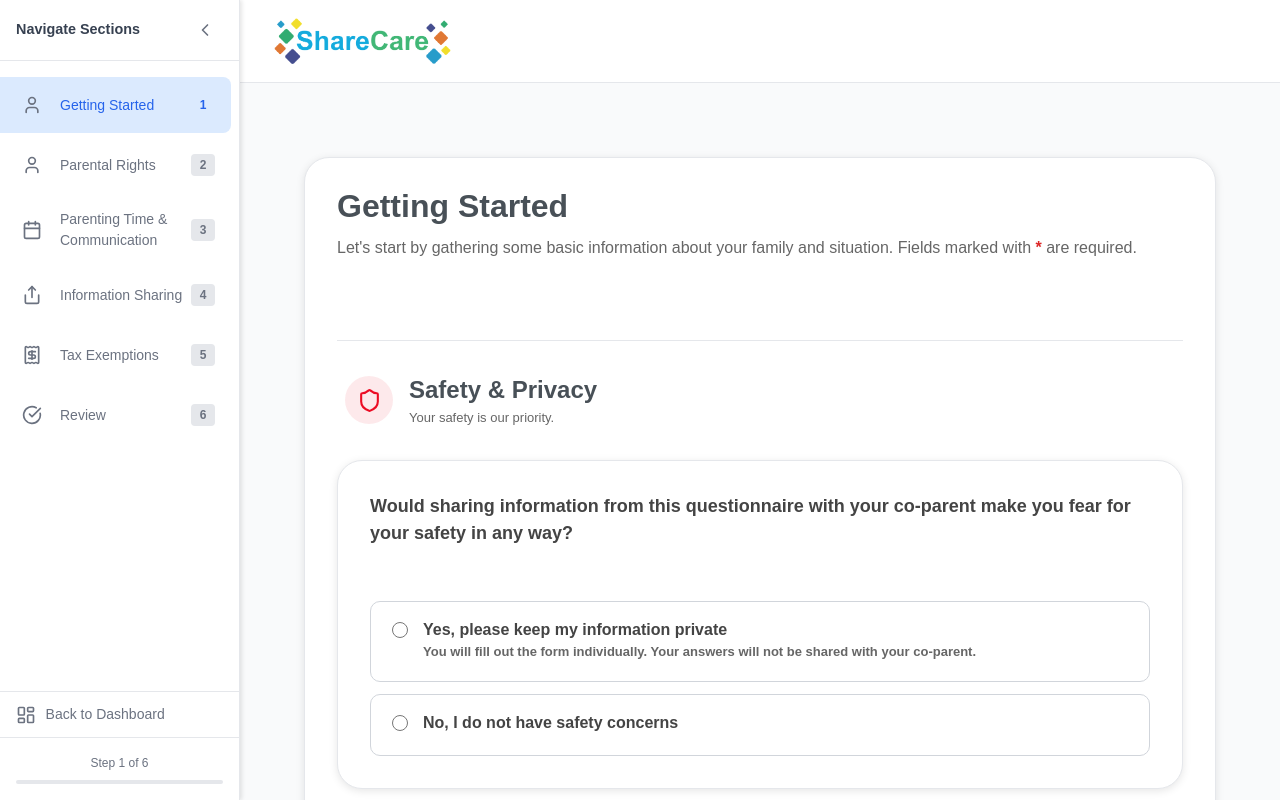
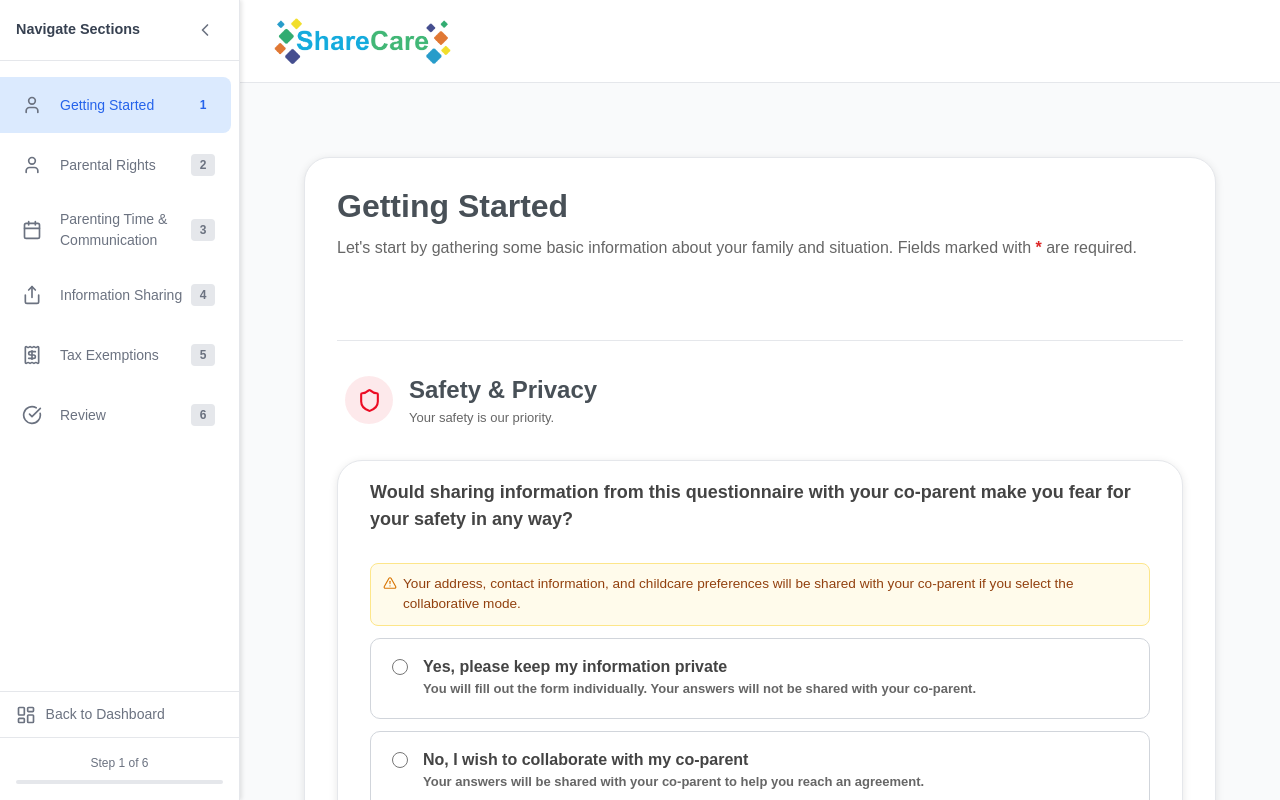
Before and after one commit to BHansen29/parenting_project, a React app in the folder frontend/: page /getting-started in a window 1280 px wide. Shown: the top 800 px of the page. Built offline with nearby package versions, Linux system fonts and the light colour scheme; no server answers; the HTML template or start-up script is replaced by a standard one.

Commit message:
Updated the safety and privacy screening question to match legal specifications.

```diff
--- a/frontend/src/pages/GettingStarted.jsx
+++ b/frontend/src/pages/GettingStarted.jsx
@@ -1,5 +1,5 @@
 import { useState, useEffect } from 'react';
-import { Info, Shield, Users, UserCheck } from 'lucide-react';
+import { Info, Shield, Users, UserCheck, AlertTriangle } from 'lucide-react';
 import { useNavigate } from 'react-router-dom';
 import { Card, CardHeader, CardTitle, CardDescription, CardContent } from '../components/common/card';
 import TextInput from '../components/forms/TextInput';
@@ -10,29 +10,155 @@ import { useNavigation } from '../context/NavigationContext';
 import './Page.css';
 import SectionHeader from '../components/forms/SectionHeader';
 import RadioQuestion from '../components/forms/RadioQuestion';
+import RadioButton from '../components/forms/RadioButton';
+
+// ─── SafetyPrivacyQuestion ────────────────────────────────────────────────────
+//
+// Handles the merged safety + collaboration question as a single self-contained unit.
+//
+// The three raw radio options map to collaborationMode values in FormContext:
+//   'yes'          → 'locked-individual'  (safety concern; no sharing at all)
+//   'collaborative'→ 'collaborative'      (happy to share)
+//   'no-private'   → 'individual'         (no safety concern but chose not to share)
+//
+// The 'no-private' option triggers an inline confirmation sub-flow before
+// committing to FormContext, encouraging the user to reconsider collaborating.
+// The raw selection is kept in local state so the confirmation panel can be shown
+// without persisting a half-decided value to FormContext.
+//
+function SafetyPrivacyQuestion({ collaborationMode, onModeChange, error }) {
+  // Derive the initial raw selection from the persisted collaborationMode so
+  // the correct radio is checked when the user navigates back to this page.
+  const rawFromMode = (mode) => {
+    if (mode === 'locked-individual') return 'yes';
+    if (mode === 'collaborative')     return 'collaborative';
+    if (mode === 'individual')        return 'no-private';
+    return '';
+  };
+
+  const [rawSelection, setRawSelection] = useState(rawFromMode(collaborationMode));
+  const [showConfirmation, setShowConfirmation] = useState(false);
+
+  const handleRawChange = (value) => {
+    setRawSelection(value);
+    setShowConfirmation(false); // always reset confirmation when selection changes
+
+    if (value === 'yes') {
+      // Safety concern — lock to individual immediately, no confirmation needed
+      onModeChange('locked-individual');
+    } else if (value === 'collaborative') {
+      onModeChange('collaborative');
+    } else if (value === 'no-private') {
+      // Don't write to FormContext yet — wait for user to confirm via sub-flow
+      onModeChange('');
+      setShowConfirmation(true);
+    }
+  };
+
+  const handleConfirmPrivate = () => {
+    // User is sure they don't want to collaborate
+    setShowConfirmation(false);
+    onModeChange('individual');
+  };
+
+  const handleDeclinePrivate = () => {
+    // User changed their mind — switch to collaborative
+    setShowConfirmation(false);
+    setRawSelection('collaborative');
+    onModeChange('collaborative');
+  };
+
+  return (
+    <div className="safety-privacy-question">
+      <p className="card-heading-question-bold">
+        Would sharing information from this questionnaire with your co-parent make you fear
+        for your safety in any way?
+      </p>
+
+      <p className="safety-privacy-question__disclaimer">
+        <AlertTriangle size={14} className="safety-privacy-question__disclaimer-icon" />
+        Your address, contact information, and childcare preferences will be shared with your
+        co-parent if you select the collaborative mode.
+      </p>
+
+      <div className="radio-group">
+        <RadioButton
+          name="safetyConcern"
+          value="yes"
+          checked={rawSelection === 'yes'}
+          onChange={() => handleRawChange('yes')}
+          label="Yes, please keep my information private"
+          description="You will fill out the form individually. Your answers will not be shared with your co-parent."
+        />
+
+        <RadioButton
+          name="safetyConcern"
+          value="collaborative"
+          checked={rawSelection === 'collaborative'}
+          onChange={() => handleRawChange('collaborative')}
+          label="No, I wish to collaborate with my co-parent"
+          description="Your answers will be shared with your co-parent to help you reach an agreement."
+        />
+
+        <RadioButton
+          name="safetyConcern"
+          value="no-private"
+          checked={rawSelection === 'no-private'}
+          onChange={() => handleRawChange('no-private')}
+          label="No, but I don't want to share my information with my co-parent for other reasons"
+          description=""
+        />
+      </div>
+
+      {/* Inline confirmation sub-flow — only visible when third option is selected */}
+      {showConfirmation && (
+        <div className="safety-privacy-question__confirmation">
+          <p className="safety-privacy-question__confirmation-text">
+            <strong>Are you sure you don't want to collaborate?</strong> Collaborating with
+            your co-parent helps you create a more complete plan to be filed with the court.
+          </p>
+          <div className="safety-privacy-question__confirmation-actions">
+            <button
+              type="button"
+              className="safety-privacy-question__confirm-btn"
+              onClick={handleConfirmPrivate}
+            >
+              Yes, I'm sure — keep my information private
+            </button>
+            <button
+              type="button"
+              className="safety-privacy-question__decline-btn"
+              onClick={handleDeclinePrivate}
+            >
+              No, I will collaborate
+            </button>
+          </div>
+        </div>
+      )}
+
+      {error && <p className="radio-group-error">{error}</p>}
+    </div>
+  );
+}
+
+// ─── GettingStarted ───────────────────────────────────────────────────────────
 
 export default function GettingStarted() {
   const navigate = useNavigate();
-  const { state, dispatch } = useForm(); //state reads data, dispatch writes data
+  const { state, dispatch } = useForm();
   const { setOnNext, setOnBack } = useNavigation();
 
-  const formData = state.parents ?? { name: '', secondParentName: '', errors: {} }; //pull data from the stored state
-  const safetyConcern = state.safetyConcern ?? '';
-  const collaborationMode = state.collaborationMode ?? ''; //added collaboration field
+  const formData = state.parents ?? { name: '', secondParentName: '', errors: {} };
+  const collaborationMode = state.collaborationMode ?? '';
   const caseFilingStatus = state.caseFilingStatus ?? '';
   const errors = formData.errors ?? {};
 
-  //these errors use the local useState
-  const [safetyConcernError, setSafetyConcernError] = useState('');
   const [collaborationModeError, setCollaborationModeError] = useState('');
   const [caseFilingError, setCaseFilingError] = useState('');
 
   const caseFilingFlag = useSectionFlag('caseFilingStatus');
-  const childrenFlag = useSectionFlag('children');
 
-  //pull children from the stored state, calling setChildren will add a new child to the existing list
   const [children, setChildren] = useState(() => {
-    //if no existing children, create a blank one
     return state.children?.length > 0
       ? state.children
       : [{ id: 1, firstName: '', lastName: '', dateOfBirth: '', classification: '', errors: {} }];
@@ -40,54 +166,37 @@ export default function GettingStarted() {
 
   useEffect(() => {
     dispatch({ type: 'UPDATE_SECTION', section: 'parents', payload: { errors: {} } });
-    setSafetyConcernError('');
     setCollaborationModeError('');
     setCaseFilingError('');
     setChildren(prev => prev.map(c => ({ ...c, errors: {} })));
-  }, []); //clears all errors as soon as the page loads
+  }, []);
 
   useEffect(() => {
     dispatch({ type: 'UPDATE_CHILDREN', payload: children });
-  }, [children]); //every time the children array changes. save to formCOntext
+  }, [children]);
+
+  // Called by SafetyPrivacyQuestion whenever a final collaboration mode is resolved.
+  // An empty string means the user is mid-flow (third option, confirmation pending)
+  // and validation will catch it if they try to proceed.
+  const handleCollaborationModeChange = (mode) => {
+    dispatch({ type: 'UPDATE_SECTION', section: 'collaborationMode', payload: mode });
+    if (mode) setCollaborationModeError('');
+  };
 
   const handleRadioChange = (section) => (value) => {
     dispatch({ type: 'UPDATE_SECTION', section: section, payload: value });
-    //clear the relevant error when user makes a selection
-
-    if (section === 'safetyConcern') {
-      setSafetyConcernError('');
-
-      //lock collaboration mode if there is a safety concern
-      //this hides the collaboration mode question entirely & disables coparent invite modal
-      if (value === 'yes') {
-        dispatch({ type: 'UPDATE_SECTION', section: 'collaborationMode', payload: 'locked-individual' });
-        setCollaborationModeError('');
-      }
-
-      //If the user switches back from 'yes' to 'no', reset collaboration mode so the follow-up question reappears and they can make a fresh choice.
-      if (value === 'no') {
-        dispatch({ type: 'UPDATE_SECTION', section: 'collaborationMode', payload: '' });
-      }
-    }
-
-    if (section === 'collaborationMode') setCollaborationModeError('');
     if (section === 'caseFilingStatus') setCaseFilingError('');
   };
 
   const handleFormChange = (section, field) => (value) => {
-    //updates the formContext with the new returned value
     dispatch({ type: 'UPDATE_SECTION', section: section, payload: { [field]: value } });
     if (errors[field]) {
-      //clear previous errors for a field since it has been changed
       dispatch({ type: 'UPDATE_SECTION', section: section, payload: { errors: { ...errors, [field]: '' } } });
     }
   };
 
-
   const handleChildChange = (childId, field) => (value) => {
-    //looks through previous list of children to find the current one to update
     setChildren(prev => prev.map(child =>
-      //once the child to update is found, return child with a new value and errors cleared
       child.id === childId
         ? { ...child, [field]: value, errors: { ...(child.errors ?? {}), [field]: '' } }
         : child
@@ -108,16 +217,9 @@ export default function GettingStarted() {
   const validateForm = () => {
     let isValid = true;
 
-    if (!safetyConcern) {
-      setSafetyConcernError('Please select an option to continue');
-      isValid = false;
-    } else {
-      setSafetyConcernError('');
-    }
-
-    //Collaborative mode is only relevant when there is no safety concern.
-    // If safetyConcern === 'yes' then no need to validate
-    if (safetyConcern === 'no' && !collaborationMode) {
+    // collaborationMode must be a resolved value — '' means the user either hasn't
+    // answered or is still in the confirmation sub-flow for the third option
+    if (!collaborationMode) {
       setCollaborationModeError('Please select an option to continue');
       isValid = false;
     } else {
@@ -130,7 +232,6 @@ export default function GettingStarted() {
     if (!formData.phone?.trim())     { parentErrors.phone     = 'Phone number is required'; isValid = false; }
     if (!formData.address?.trim())   { parentErrors.address   = 'Address is required';    isValid = false; }
 
-    //if validation for any of the parenting section fails, write the  parentErrors to the FormContext
     dispatch({ type: 'UPDATE_SECTION', section: 'parents', payload: { errors: parentErrors } });
 
     if (!caseFilingStatus) {
@@ -142,10 +243,10 @@ export default function GettingStarted() {
 
     const updatedChildren = children.map((child, index) => {
       const childErrors = {};
-      if (!child.firstName.trim())  { childErrors.firstName       = `Child ${index + 1} first name is required`;    isValid = false; }
-      if (!child.lastName.trim())   { childErrors.lastName        = `Child ${index + 1} last name is required`;     isValid = false; }
-      if (!child.dateOfBirth)       { childErrors.dateOfBirth     = `Child ${index + 1} date of birth is required`; isValid = false; }
-      if (!child.classification)    { childErrors.classification  = `Child ${index + 1} classification is required`; isValid = false; }
+      if (!child.firstName.trim())  { childErrors.firstName      = `Child ${index + 1} first name is required`;    isValid = false; }
+      if (!child.lastName.trim())   { childErrors.lastName       = `Child ${index + 1} last name is required`;     isValid = false; }
+      if (!child.dateOfBirth)       { childErrors.dateOfBirth    = `Child ${index + 1} date of birth is required`; isValid = false; }
+      if (!child.classification)    { childErrors.classification = `Child ${index + 1} classification is required`; isValid = false; }
       return { ...child, errors: childErrors };
     });
     setChildren(updatedChildren);
@@ -153,7 +254,6 @@ export default function GettingStarted() {
     return isValid;
   };
 
-  //helps remember and update values for components: submitAttempted is the value, setSubmitAttempted is a function to chnage the value
   const [submitAttempted, setSubmitAttempted] = useState(false);
 
   useEffect(() => {
@@ -185,7 +285,7 @@ export default function GettingStarted() {
   useEffect(() => {
     setOnNext(handleNext);
     setOnBack(handleBack);
-  }, [state, children, safetyConcern, collaborationMode, caseFilingStatus]);
+  }, [state, children, collaborationMode, caseFilingStatus]);
 
   return (
     <div className="page-container">
@@ -209,41 +309,15 @@ export default function GettingStarted() {
                 title="Safety & Privacy"
                 intro="Your safety is our priority."
               />
-              <RadioQuestion
-                question="Would sharing information from this questionnaire with your co-parent make you fear for your safety in any way?"
-                name="safetyConcern"
-                value={safetyConcern}
-                onChange={handleRadioChange('safetyConcern')}
-                error={safetyConcernError}
-                options={[
-                  { value: 'yes', label: 'Yes, please keep my information private', description: 'You will fill out the form individually. Your answers will not be shared with your co-parent.' },
-                  { value: 'no',  label: 'No, I do not have safety concerns'},
-                ]}
-              />
-
-              {/* Collaboration mode question — only shown when no safety concern. If safetyConcern === 'yes', this is hidden */}
-              {safetyConcern === 'no' && (
-                <RadioQuestion
-                  question="How would you like to complete this plan?"
-                  name="collaborationMode"
-                  value={collaborationMode}
-                  onChange={handleRadioChange('collaborationMode')}
-                  error={collaborationModeError}
-                  options={[
-                    {
-                      value: 'individual',
-                      label: 'Complete individually',
-                      description: 'Fill out the plan on your own.',
-                    },
-                    {
-                      value: 'collaborative',
-                      label: 'Collaborate with my co-parent',
-                      description: 'You and your co-parent will each fill out your sections separately. Your answers will be compared to help you reach an agreement.',
-                    },
-                  ]}
-                />
-              )}
-
+              <Card>
+                <CardContent>
+                  <SafetyPrivacyQuestion
+                    collaborationMode={collaborationMode}
+                    onModeChange={handleCollaborationModeChange}
+                    error={collaborationModeError}
+                  />
+                </CardContent>
+              </Card>
             </section>
             <hr className="section-divider" />
 
--- a/frontend/src/pages/Page.css
+++ b/frontend/src/pages/Page.css
@@ -552,3 +552,105 @@
     color: #93c5fd;
   }
 }
+
+.safety-privacy-question {
+  display: flex;
+  flex-direction: column;
+  gap: 12px;
+}
+
+.safety-privacy-question__disclaimer {
+  display: flex;
+  align-items: flex-start;
+  gap: 6px;
+  font-size: 0.85rem;
+  color: #92400e;
+  background: #fffbeb;
+  border: 1px solid #fde68a;
+  border-radius: 8px;
+  padding: 10px 12px;
+  margin: 0;
+  line-height: 1.5;
+}
+
+.safety-privacy-question__disclaimer-icon {
+  flex-shrink: 0;
+  margin-top: 2px;
+  color: #d97706;
+}
+
+/* Confirmation panel that appears below the third radio option */
+.safety-privacy-question__confirmation {
+  background: #f0f9ff;
+  border: 1px solid #bae6fd;
+  border-radius: 10px;
+  padding: 16px;
+  display: flex;
+  flex-direction: column;
+  gap: 12px;
+  animation: confirmation-slide-in 0.15s ease;
+}
+
+@keyframes confirmation-slide-in {
+  from { opacity: 0; transform: translateY(-6px); }
+  to   { opacity: 1; transform: translateY(0); }
+}
+
+.safety-privacy-question__confirmation-text {
+  font-size: 0.9rem;
+  color: #0c4a6e;
+  margin: 0;
+  line-height: 1.55;
+}
+
+.safety-privacy-question__confirmation-actions {
+  display: flex;
+  flex-wrap: wrap;
+  gap: 8px;
+}
+
+/* "Yes, I'm sure" — muted/secondary style */
+.safety-privacy-question__confirm-btn {
+  padding: 8px 16px;
+  border: 1px solid #cbd5e1;
+  border-radius: 8px;
+  background: #fff;
+  color: #374151;
+  font-size: 0.875rem;
+  font-weight: 500;
+  cursor: pointer;
+  transition: background 0.15s;
+}
+
+.safety-privacy-question__confirm-btn:hover {
+  background: #f1f5f9;
+}
+
+/* "No, I will collaborate" — primary/encouraging style */
+.safety-privacy-question__decline-btn {
+  padding: 8px 16px;
+  border: none;
+  border-radius: 8px;
+  background: #14abdd;
+  color: #fff;
+  font-size: 0.875rem;
+  font-weight: 600;
+  cursor: pointer;
+  transition: background 0.15s;
+}
+
+.safety-privacy-question__decline-btn:hover {
+  background: #1299c5;
+}
+
+@media (max-width: 480px) {
+  .safety-privacy-question__confirmation-actions {
+    flex-direction: column;
+  }
+
+  .safety-privacy-question__confirm-btn,
+  .safety-privacy-question__decline-btn {
+    width: 100%;
+    text-align: center;
+  }
+}
--- a/frontend/src/pages/Review.jsx
+++ b/frontend/src/pages/Review.jsx
@@ -1,6 +1,6 @@
 import { useState } from 'react';
 import { useNavigate } from 'react-router-dom';
-import { CheckCircle, Download, UserPlus, Pencil, ChevronDown, ChevronUp, AlertTriangle } from 'lucide-react';
+import { CheckCircle, Download, UserPlus, Pencil, ChevronDown, ChevronUp } from 'lucide-react';
 import { Card, CardHeader, CardTitle, CardDescription, CardContent } from '../components/common/card';
 import Disclaimer from '../components/forms/Disclaimer';
 import InviteModal from '../components/common/InviteModal';
@@ -12,7 +12,6 @@ import './Review.css';
 // Section titles and routes
 // Maps backend section enum values to UI label and frontend route for editing
 // TODO: Update keys to match exact enum values - currently only have 1 created
-
 const SECTION_META = {
   getting_started: { label: 'Getting Started', route: '/getting-started' },
   allocation_of_parental_rights_and_responsibilities: { label: 'Parental Rights', route: '/parental-rights' },
@@ -40,7 +39,7 @@ function groupResponsesBySection(children = []) {
     const isPopulated = question && typeof question === 'object';
     const sectionKey = isPopulated ? question.section : null;
 
-    if (!sectionKey) return; // skip unpopulated questions
+    if (!sectionKey) return;
 
     if (!grouped[sectionKey]) {
       grouped[sectionKey] = [];
@@ -112,7 +111,14 @@ function SectionBlock({ sectionKey, responses, onEdit, isOpen, onToggle }) {
 
 export default function Review() {
   const navigate = useNavigate();
-  const { state } = useForm();
+  const { state, dispatch } = useForm();
+
+  // collaborationMode drives invite button behaviour — mirrors Dashboard logic:
+  //   'locked-individual' — safety concern; invite button hidden entirely
+  //   'individual'        — user chose solo; show switch prompt before opening invite
+  //   'collaborative'     — user chose collaborative; invite button opens modal directly
+  //   ''                  — not yet set; treat same as individual (no invite)
+  const collaborationMode = state.collaborationMode ?? '';
 
   const planId = state.plan?._id;
   const groupedResponses = groupResponsesBySection(state.plan?.children ?? []);
@@ -123,12 +129,12 @@ export default function Review() {
   );
 
   const [inviteOpen, setInviteOpen] = useState(false);
+  const [showSwitchPrompt, setShowSwitchPrompt] = useState(false);
 
   const toggleSection = (key) =>
     setOpenSections((prev) => ({ ...prev, [key]: !prev[key] }));
 
   const handleEdit = (route) => navigate(route);
-  const handleBack = () => navigate(-1);
 
   const completedCount = knownSectionKeys.filter(
     (k) => groupedResponses[k]?.length > 0
@@ -136,9 +142,54 @@ export default function Review() {
   const totalCount = knownSectionKeys.length;
   const allComplete = completedCount === totalCount;
 
+  // Routes invite click based on collaborationMode — same logic as Dashboard.
+  const handleInviteClick = () => {
+    if (collaborationMode === 'collaborative') {
+      setInviteOpen(true);
+    } else if (collaborationMode === 'individual' || collaborationMode === '') {
+      setShowSwitchPrompt(true);
+    }
+    // 'locked-individual' — button is not rendered, so this is unreachable
+  };
+
+  // User confirmed switch from individual to collaborative, then open invite modal.
+  // TODO: When the invite feature branch is merged, this switch will need to handle
+  // the case where the user has already made progress in individual mode. Consider
+  // whether answers need to be migrated, reset, or left as-is, and whether any
+  // previously sent invites (if any) need to be revoked or re-sent.
+  const handleConfirmSwitch = () => {
+    dispatch({ type: 'UPDATE_SECTION', section: 'collaborationMode', payload: 'collaborative' });
+    setShowSwitchPrompt(false);
+    setInviteOpen(true);
+  };
+
+  const showInviteUI = collaborationMode !== 'locked-individual';
+
   return (
     <div className="page-container">
       <div className="page-content">
+
+        {/* Switch-to-collaborative confirmation prompt */}
+        {showSwitchPrompt && (
+          <div className="delete-modal__overlay" onClick={() => setShowSwitchPrompt(false)}>
+            <div className="delete-modal" onClick={e => e.stopPropagation()}>
+              <h3 className="delete-modal__title">Switch to collaborative mode?</h3>
+              <p className="delete-modal__body">
+                You're currently completing this plan individually. Switching to collaborative
+                mode will allow your co-parent to fill out their section separately. Would you
+                like to switch?
+              </p>
+              <div className="delete-modal__actions">
+                <button className="delete-modal__cancel" onClick={() => setShowSwitchPrompt(false)}>
+                  Stay in individual mode
+                </button>
+                <button className="delete-modal__confirm" onClick={handleConfirmSwitch}>
+                  Switch &amp; invite co-parent
+                </button>
+              </div>
+            </div>
+          </div>
+        )}
 
         <Card>
           <CardHeader>
@@ -183,13 +234,20 @@ export default function Review() {
 
             <div className="review__actions">
               <div className="review__action-buttons">
-                <button
-                  className="review__btn-invite"
-                  onClick={() => setInviteOpen(true)}
-                >
-                  <UserPlus size={16} />
-                  Invite Co-Parent
-                </button>
+
+                {/* Invite button — hidden for locked-individual (safety concern) users */}
+                {showInviteUI && (
+                  <button
+                    className="review__btn-invite"
+                    onClick={handleInviteClick}
+                  >
+                    <UserPlus size={16} />
+                    {collaborationMode === 'individual' || collaborationMode === ''
+                      ? 'Switch & Invite Co-Parent'
+                      : 'Invite Co-Parent'}
+                  </button>
+                )}
+
                 <button className="review__btn-download">
                   <Download size={16} />
                   Download PDF
```
